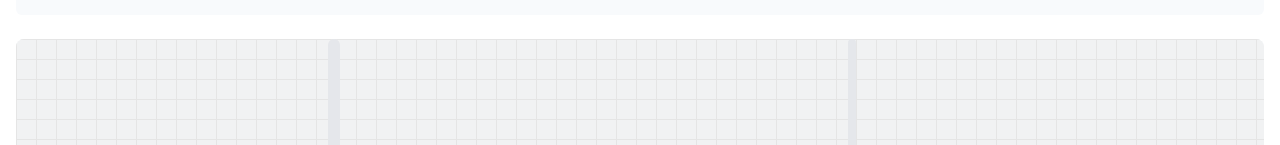
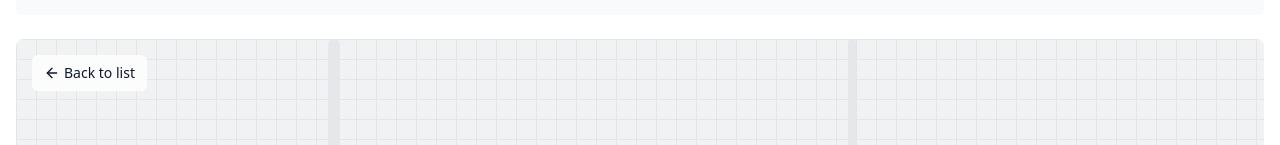
Before and after one commit to smriti-bavagi/nearby-treasure-trove, a React (Vite) app: page / in a window 1280 px wide. Both pictures are taken after a click on the button "Show map view". Shown: the part 270-415 px from the top of the page. Built offline with nearby package versions, Linux system fonts and the light colour scheme.

Commit message:
Add back button to map view
Adds a back button to the map view for navigation.

```diff
--- a/src/components/map/MapView.tsx
+++ b/src/components/map/MapView.tsx
@@ -3,11 +3,13 @@ import React, { useEffect, useState, useRef } from 'react';
 import { Product } from '@/types';
 import { useProducts } from '@/contexts/ProductContext';
 import { useAuth } from '@/contexts/AuthContext';
+import { Button } from '@/components/ui/button';
+import { ArrowLeft } from 'lucide-react';
 
 // This is a placeholder component for the map view
 // In a real application, this would be integrated with a maps library like Google Maps or Mapbox
 const MapView: React.FC = () => {
-  const { filteredProducts, setActiveProduct } = useProducts();
+  const { filteredProducts, setActiveProduct, setIsMapView } = useProducts();
   const { user } = useAuth();
   const mapRef = useRef<HTMLDivElement>(null);
   const [isPseudoRendered, setIsPseudoRendered] = useState(false);
@@ -21,8 +23,25 @@ const MapView: React.FC = () => {
     return () => clearTimeout(timer);
   }, []);
 
+  const handleBack = () => {
+    setIsMapView(false);
+  };
+
   return (
     <div className="relative w-full h-full min-h-[400px] lg:min-h-[500px] bg-muted rounded-lg overflow-hidden">
+      {/* Back button */}
+      <div className="absolute top-4 left-4 z-30">
+        <Button
+          variant="secondary"
+          size="sm"
+          className="flex items-center gap-1 bg-white/80 backdrop-blur-sm hover:bg-white/90"
+          onClick={handleBack}
+        >
+          <ArrowLeft className="h-4 w-4" />
+          <span>Back to list</span>
+        </Button>
+      </div>
+
       {!isPseudoRendered ? (
         <div className="absolute inset-0 flex items-center justify-center">
           <div className="animate-spin h-8 w-8 border-4 border-primary border-t-transparent rounded-full"></div>
```
